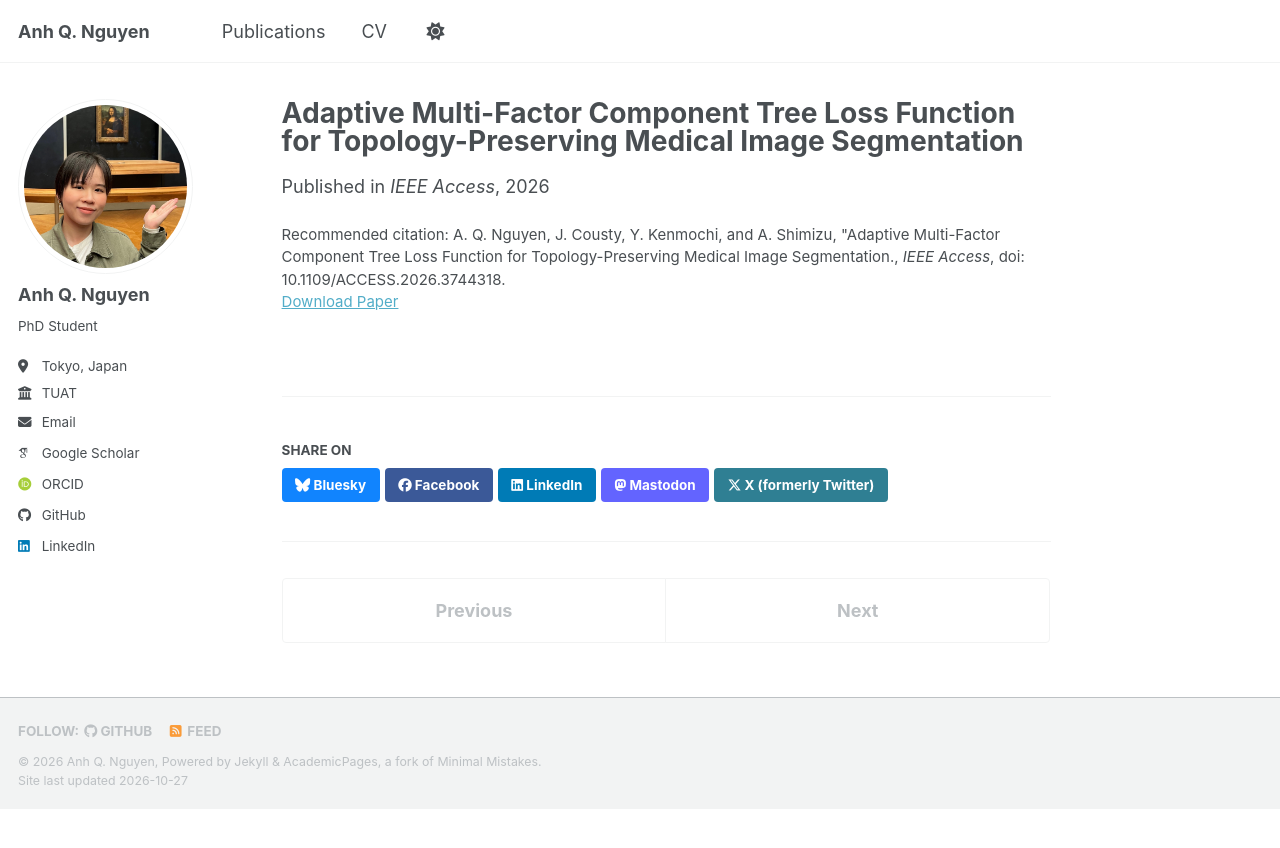
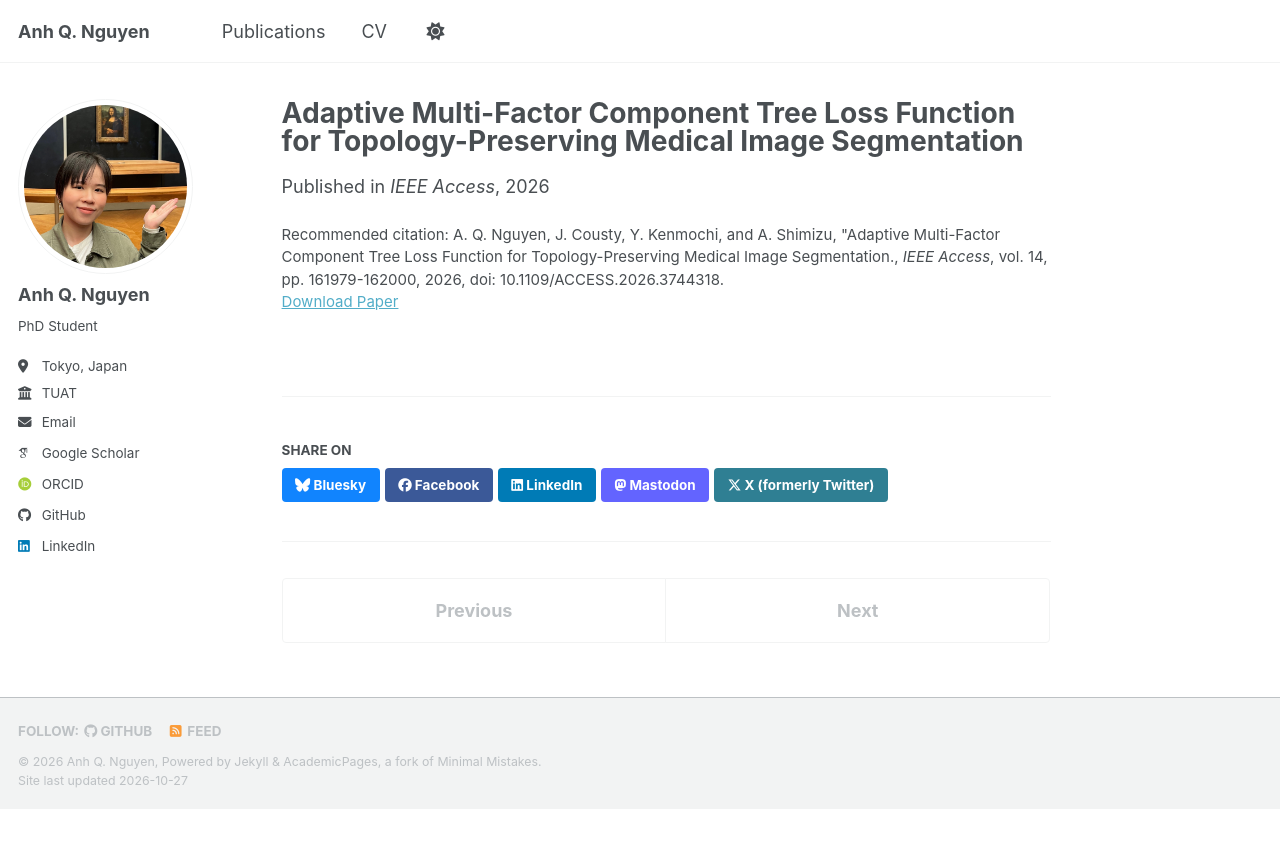
Before and after one commit to nguyenqanh/nguyenqanh.github.io, a Jekyll site: the page built from _publications/2026-10-19.md, in a window 1280 px wide. Shown: the top 848 px of the page. Built offline with Jekyll 4.4.1, drawn with Linux system fonts in a browser that asks for light colours; some web fonts are replaced; a script bundle is joined from its source files by our own code; library files that are not in the unit come from our copies.

Commit message:
Update 2026-10-19.md

```diff
--- a/_publications/2026-10-19.md
+++ b/_publications/2026-10-19.md
@@ -6,5 +6,5 @@ permalink: /publication/2026-10-19
 date: 2026-10-19
 venue: 'IEEE Access'
 paperurl: 'https://doi.org/10.1109/ACCESS.2026.3744318'
-citation: 'A. Q. Nguyen, J. Cousty, Y. Kenmochi, and A. Shimizu, &quot;Adaptive Multi-Factor Component Tree Loss Function for Topology-Preserving Medical Image Segmentation., <i>IEEE Access</i>, doi: 10.1109/ACCESS.2026.3744318.'
+citation: 'A. Q. Nguyen, J. Cousty, Y. Kenmochi, and A. Shimizu, &quot;Adaptive Multi-Factor Component Tree Loss Function for Topology-Preserving Medical Image Segmentation., <i>IEEE Access</i>, vol. 14, pp. 161979-162000, 2026, doi: 10.1109/ACCESS.2026.3744318.'
 ---
```
